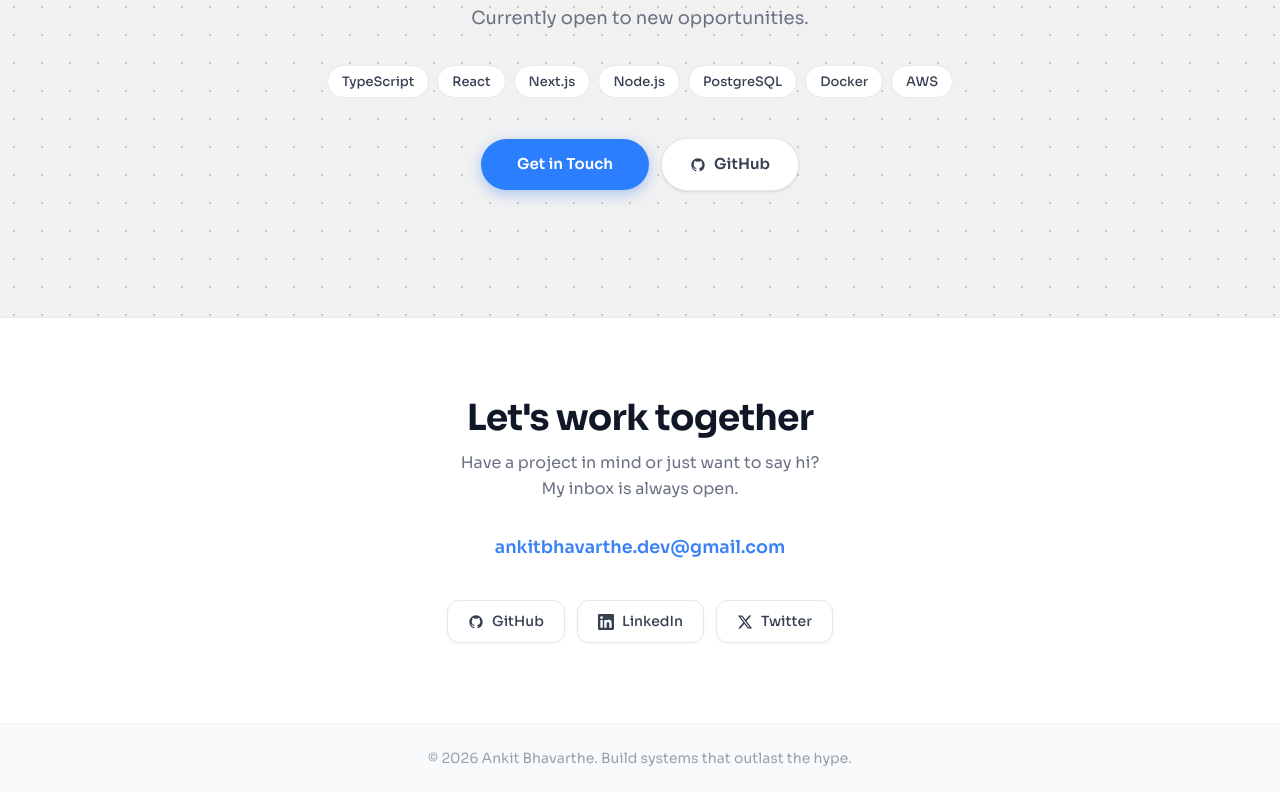
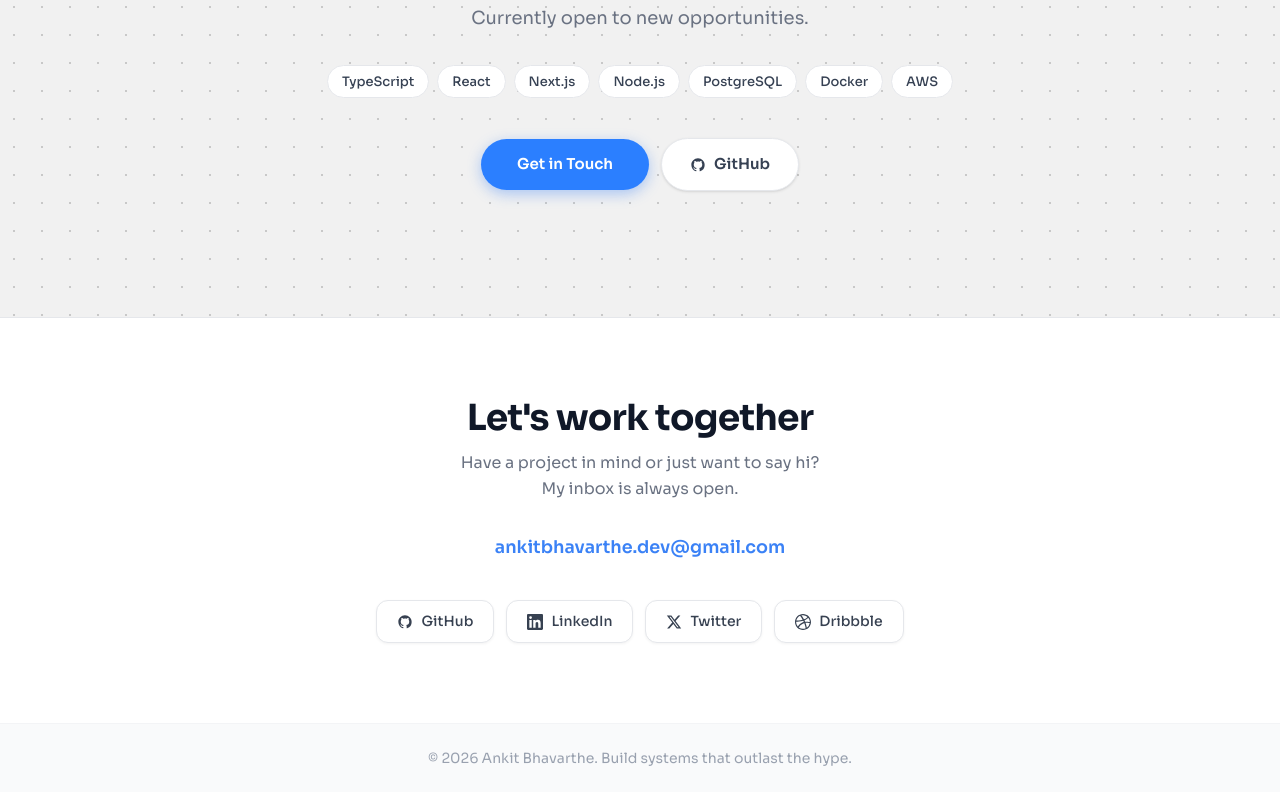
Before and after one commit to Ankit-2563/ankitbhavarthe-portfolio, a Next.js app: page / in a window 1280 px wide. Shown: the part 483-1275 px from the top of the page. Built offline with nearby package versions, Linux system fonts and the light colour scheme; no server answers.

Commit message:
feat: add Dribbble social link to footer

```diff
--- a/src/components/ContactSection.tsx
+++ b/src/components/ContactSection.tsx
@@ -24,10 +24,19 @@
   );
 }
 
+function DribbbleIcon() {
+  return (
+    <svg viewBox="0 0 24 24" fill="currentColor" className="h-4 w-4">
+      <path d="M12 24C5.385 24 0 18.615 0 12S5.385 0 12 0s12 5.385 12 12-5.385 12-12 12zm10.12-10.358c-.35-.11-3.17-.953-6.384-.438 1.34 3.684 1.887 6.684 1.992 7.308a10.174 10.174 0 004.395-6.87zm-6.115 7.808c-.153-.9-.75-4.032-2.19-7.77l-.066.02c-5.79 2.015-7.86 6.025-8.04 6.4a10.143 10.143 0 006.29 2.166c1.42 0 2.77-.29 4.006-.816zm-11.62-2.58c.232-.4 3.045-5.055 8.332-6.765.135-.045.27-.084.405-.12-.26-.585-.54-1.167-.832-1.74C7.17 11.775 2.206 11.71 1.756 11.7l-.004.312c0 2.633.998 5.037 2.634 6.855zm-2.42-8.955c.46.008 4.683.026 9.477-1.248-1.698-3.018-3.53-5.558-3.8-5.928-2.868 1.35-5.01 3.99-5.676 7.17zM9.6 2.052c.282.38 2.145 2.914 3.822 6 3.645-1.365 5.19-3.44 5.373-3.702A10.142 10.142 0 0012 1.842c-.824 0-1.63.073-2.4.21zm10.335 3.483c-.218.29-1.91 2.493-5.724 4.04.24.49.47.985.68 1.486.08.18.15.36.22.53 3.41-.43 6.8.26 7.14.33a10.093 10.093 0 00-2.32-6.386z" />
+    </svg>
+  );
+}
+
 const socialLinks = [
   { label: "GitHub", href: siteConfig.github, icon: GitHubIcon },
   { label: "LinkedIn", href: siteConfig.linkedin, icon: LinkedInIcon },
   { label: "Twitter", href: siteConfig.twitter, icon: TwitterIcon },
+  { label: "Dribbble", href: siteConfig.dribbble, icon: DribbbleIcon },
 ];
 
 export function ContactSection() {
--- a/src/lib/config.ts
+++ b/src/lib/config.ts
@@ -10,6 +10,7 @@
   github: "https://github.com/Ankit-2563",
   linkedin: "https://www.linkedin.com/in/ankit-bhavarthe-860822290/",
   twitter: "https://x.com/AnkitBhava4934",
+  dribbble: "https://dribbble.com/kairosagency-work",
   githubUsername: "Ankit-2563",
   githubRepo: "ankitbhavarthe-portfolio",
   siteUrl: process.env.NEXT_PUBLIC_SITE_URL ?? "http://localhost:3000",
```
